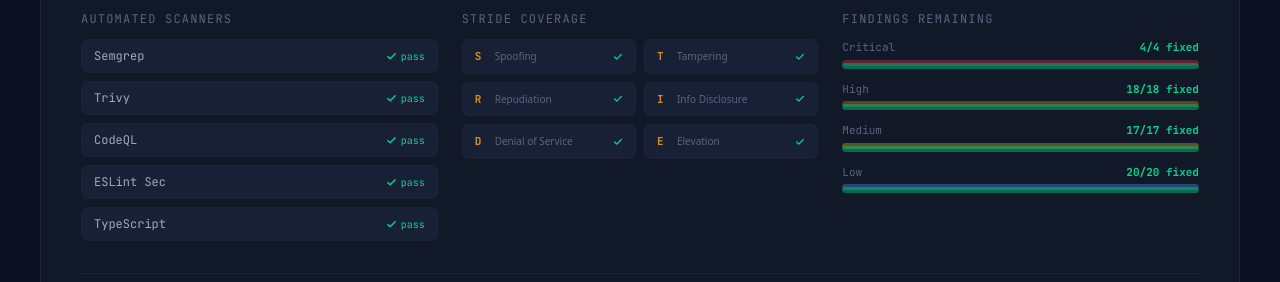
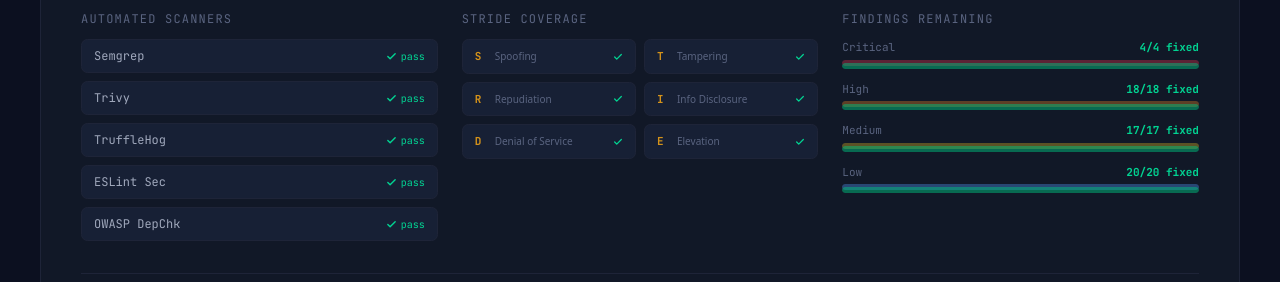
Before and after one commit to eli-herman/hermos-portfolio, a Next.js app: page /hermos in a window 1280 px wide. Shown: the part 3240-3522 px from the top of the page. Built offline with nearby package versions, Linux system fonts and the light colour scheme.

Commit message:
fix(security): correct scanner list to match real audit
Replace CodeQL and TypeScript (not used) with TruffleHog and
OWASP Dependency-Check — the actual tools from the Phase 10 audit.

Co-Authored-By: Claude Sonnet 4.6 <noreply@anthropic.com>

```diff
--- a/src/components/hermos/security-badge.tsx
+++ b/src/components/hermos/security-badge.tsx
@@ -7,11 +7,11 @@ import { SECURITY_AUDIT } from '@/lib/constants';
 import { FloatingBento } from '@/components/ui/floating-bento';
 
 const SCANNERS = [
-  { name: 'Semgrep',    pass: true },
-  { name: 'Trivy',      pass: true },
-  { name: 'CodeQL',     pass: true },
-  { name: 'ESLint Sec', pass: true },
-  { name: 'TypeScript', pass: true },
+  { name: 'Semgrep',     pass: true },
+  { name: 'Trivy',       pass: true },
+  { name: 'TruffleHog',  pass: true },
+  { name: 'ESLint Sec',  pass: true },
+  { name: 'OWASP DepChk', pass: true },
 ];
 
 const STRIDE = [
```
